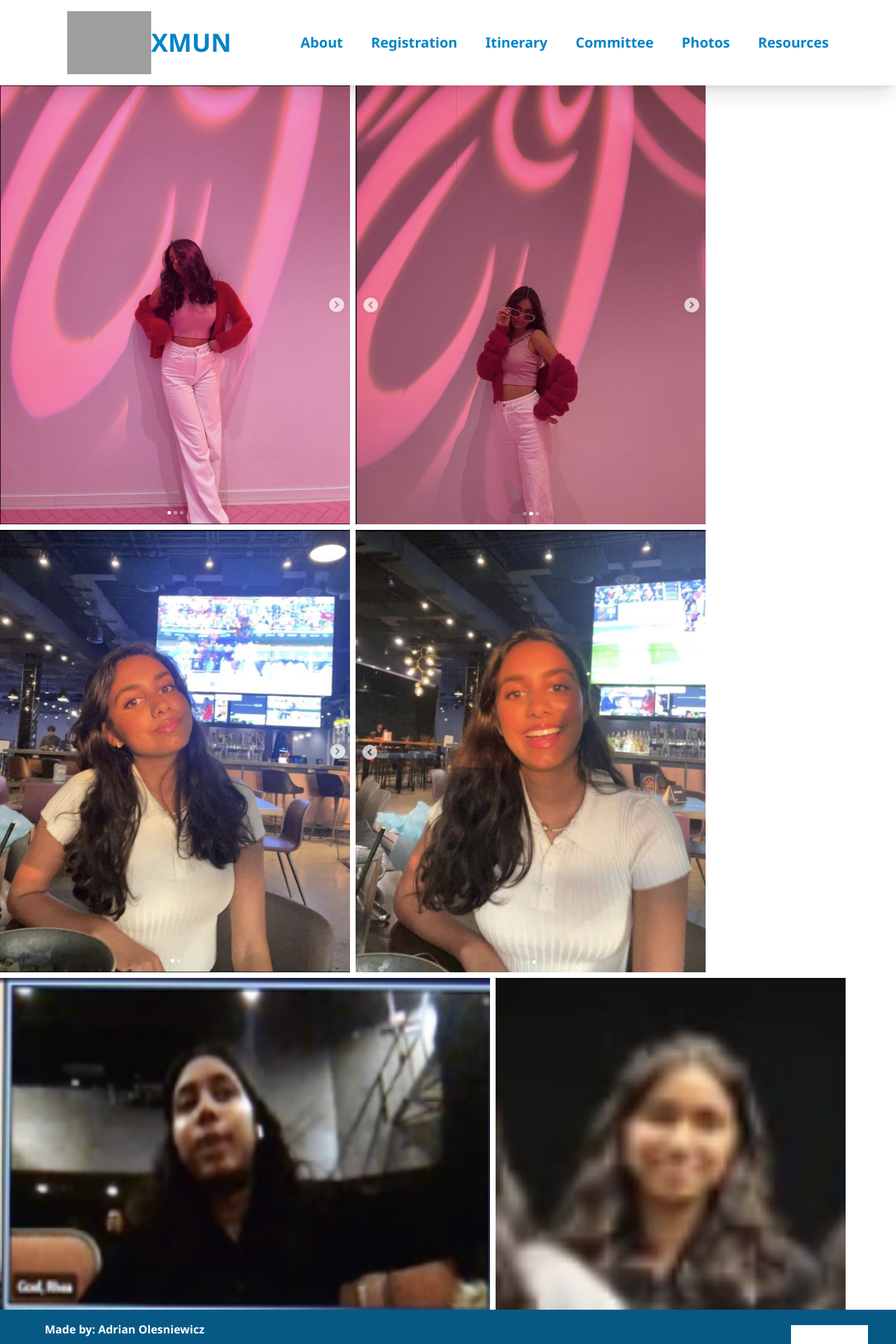
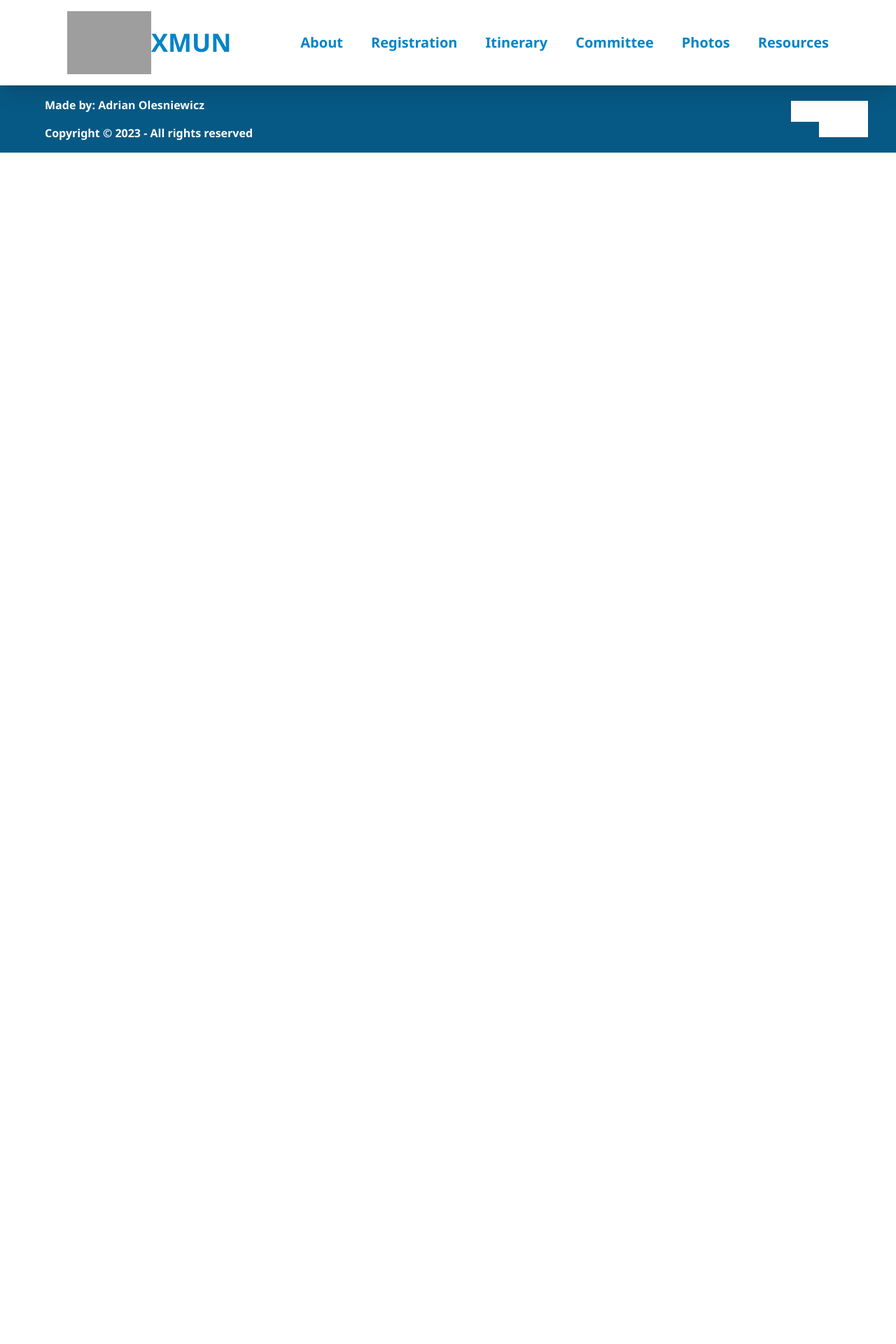
Before and after one commit to AdrianOles/xmun, a Next.js app: page /photos in a window 1280 px wide. Shown: the top 1920 px of the page at 70% size. After the commit the page ends 800 px from the top, so only its background shows below. Built offline with nearby package versions, Linux system fonts and the light colour scheme; grey boxes are pictures that could not be loaded.

Commit message:
Rhea 4.0

```diff
--- a/pages/committee.js
+++ b/pages/committee.js
@@ -1,47 +1,10 @@
 import React from 'react'
 import Image from 'next/image'
-import rhea1 from '../public/rhea/rhea1.png'
-import rhea2 from '../public/rhea/rhea2.png'
-import rhea3 from '../public/rhea/rhea3.png'
-import rhea4 from '../public/rhea/rhea4.png'
-import rhea5 from '../public/rhea/rhea5.png'
-import rhea6 from '../public/rhea/rhea6.png'
 
 function committee() {
   return (
     <div>
-      <div className="flex flex-wrap mx-auto w-full px-auto gap-2">
-      <Image
-        src={rhea1}
-        height={500}
-        width={500}
-      />
-      <Image
-        src={rhea2}
-        height={500}
-        width={500}
-      />
-      <Image
-        src={rhea3}
-        height={500}
-        width={500}
-      />
-      <Image
-        src={rhea4}
-        height={500}
-        width={500}
-        />
-        <Image
-          src={rhea5}
-          height={500}
-          width={700}
-        />
-        <Image
-          src={rhea6}
-          height={500}
-          width={500}
-        />
-    </div>
+      Committee
     </div>
   )
 }
--- a/pages/photos.js
+++ b/pages/photos.js
@@ -1,45 +1,10 @@
 import React from 'react'
 import Image from 'next/image'
-import rhea1 from '../public/rhea/rhea1.png'
-import rhea2 from '../public/rhea/rhea2.png'
-import rhea3 from '../public/rhea/rhea3.png'
-import rhea4 from '../public/rhea/rhea4.png'
-import rhea5 from '../public/rhea/rhea5.png'
-import rhea6 from '../public/rhea/rhea6.png'
 
 function photos() {
   return (
-    <div className="flex flex-wrap mx-auto w-full px-auto gap-2">
-      <Image
-        src={rhea1}
-        height={500}
-        width={500}
-      />
-      <Image
-        src={rhea2}
-        height={500}
-        width={500}
-      />
-      <Image
-        src={rhea3}
-        height={500}
-        width={500}
-      />
-      <Image
-        src={rhea4}
-        height={500}
-        width={500}
-      />
-      <Image
-        src={rhea5}
-        height={500}
-        width={700}
-      />
-      <Image
-        src={rhea6}
-        height={500}
-        width={500}
-      />
+    <div>
+
     </div>
   )
 }
--- a/pages/resources.js
+++ b/pages/resources.js
@@ -1,47 +1,10 @@
 import React from 'react'
 import Image from 'next/image'
-import rhea1 from '../public/rhea/rhea1.png'
-import rhea2 from '../public/rhea/rhea2.png'
-import rhea3 from '../public/rhea/rhea3.png'
-import rhea4 from '../public/rhea/rhea4.png'
-import rhea5 from '../public/rhea/rhea5.png'
-import rhea6 from '../public/rhea/rhea6.png'
 
 function resources() {
   return (
     <div>
-      <div className="flex flex-wrap mx-auto w-full px-auto gap-2">
-        <Image
-          src={rhea1}
-          height={500}
-          width={500}
-        />
-        <Image
-          src={rhea2}
-          height={500}
-          width={500}
-        />
-        <Image
-          src={rhea3}
-          height={500}
-          width={500}
-        />
-        <Image
-          src={rhea4}
-          height={500}
-          width={500}
-        />
-        <Image
-          src={rhea5}
-          height={500}
-          width={700}
-        />
-        <Image
-          src={rhea6}
-          height={500}
-          width={500}
-        />
-      </div>
+      Resources
     </div>
   )
 }
```
